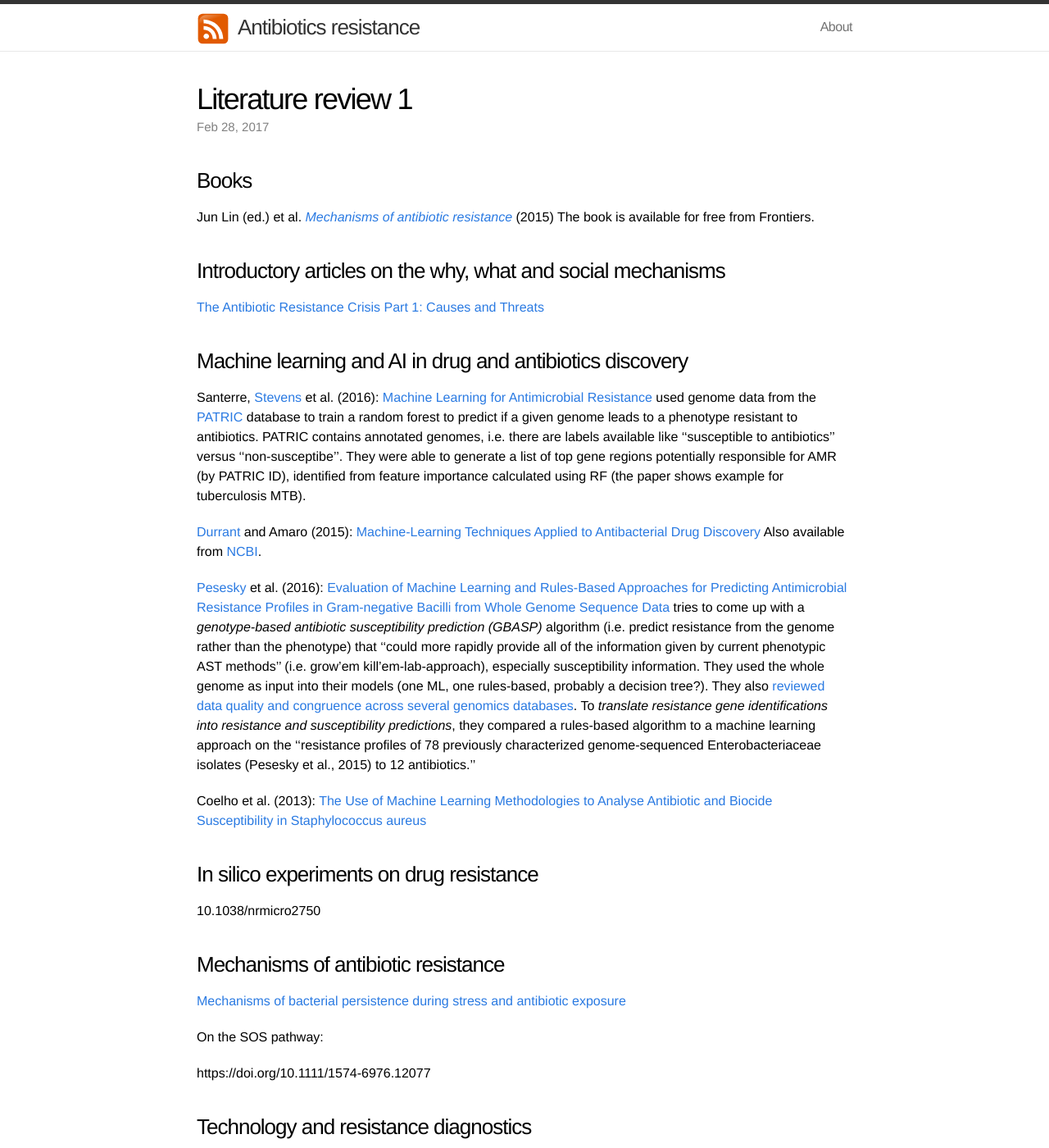
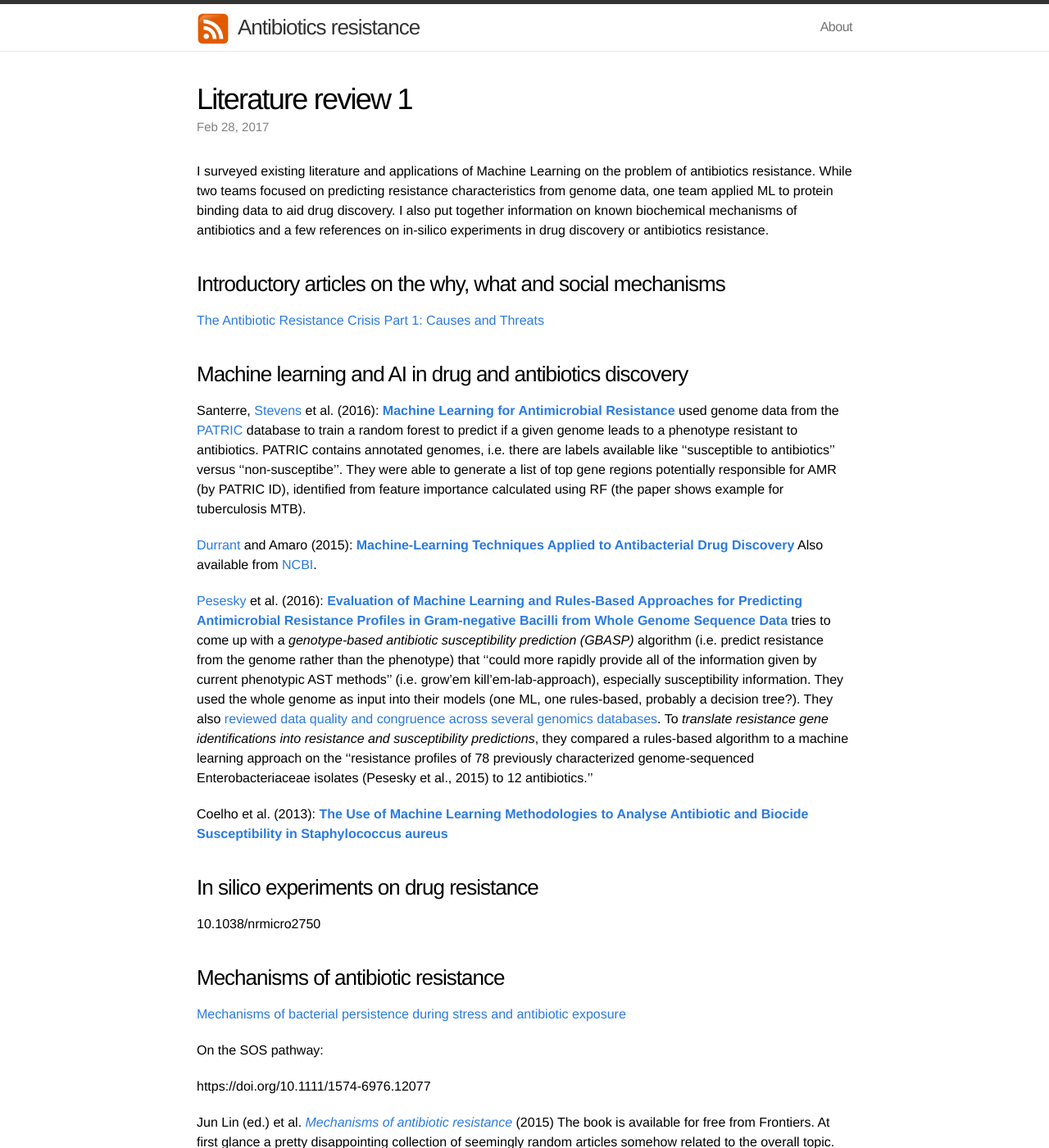
Before and after one commit to simatai/simatai.github.io, a Jekyll site: the page built from _posts/2017-02-28-literature-review.md, in a window 1280 px wide and 1400 px high. Shown: the whole window at 82% size. Built offline with Jekyll 4.4.1, drawn with Linux system fonts in a browser that asks for light colours.

Commit message:
Update 2017-02-28-literature-review.md

```diff
--- a/_posts/2017-02-28-literature-review.md
+++ b/_posts/2017-02-28-literature-review.md
@@ -4,10 +4,7 @@ date: 2017-02-28
 layout: post
 ---
 
-### Books
-
-Jun Lin (ed.) et al. [*Mechanisms of antibiotic resistance*](http://www.frontiersin.org/books/Mechanisms_of_antibiotic_resistance/547) (2015)
-The book is available for free from Frontiers.
+I surveyed existing literature and applications of Machine Learning on the problem of antibiotics resistance. While two teams focused on predicting resistance characteristics from genome data, one team applied ML to protein binding data to aid drug discovery. I also put together information on known biochemical mechanisms of antibiotics and a few references on in-silico experiments in drug discovery or antibiotics resistance.
 
 ### Introductory articles on the why, what and social mechanisms
 
@@ -17,16 +14,16 @@ The book is available for free from Frontiers.
 
 ### Machine learning and AI in drug and antibiotics discovery
 
-Santerre, [Stevens](https://www.anl.gov/contributors/rick-stevens) et al. (2016): [Machine Learning for Antimicrobial Resistance](https://arxiv.org/pdf/1607.01224.pdf) used genome data from the [PATRIC](https://www.patricbrc.org) database to train a random forest to predict if a given genome leads to a phenotype resistant to antibiotics. PATRIC contains annotated genomes, i.e. there are labels available like ''susceptible to antibiotics'' versus ''non-susceptibe''. They were able to generate a list of top gene regions potentially responsible for AMR (by PATRIC ID), identified
+Santerre, [Stevens](https://www.anl.gov/contributors/rick-stevens) et al. (2016): **[Machine Learning for Antimicrobial Resistance](https://arxiv.org/pdf/1607.01224.pdf)** used genome data from the [PATRIC](https://www.patricbrc.org) database to train a random forest to predict if a given genome leads to a phenotype resistant to antibiotics. PATRIC contains annotated genomes, i.e. there are labels available like ''susceptible to antibiotics'' versus ''non-susceptibe''. They were able to generate a list of top gene regions potentially responsible for AMR (by PATRIC ID), identified
 from feature importance calculated using RF (the paper shows example for tuberculosis MTB).
 
-[Durrant](https://amarolab.ucsd.edu/~jdurrant/) and Amaro (2015): [Machine-Learning Techniques Applied to Antibacterial Drug Discovery](https://doi.org/10.1111/cbdd.12423)
+[Durrant](https://amarolab.ucsd.edu/~jdurrant/) and Amaro (2015): **[Machine-Learning Techniques Applied to Antibacterial Drug Discovery](https://doi.org/10.1111/cbdd.12423)**
 Also available from [NCBI](https://www.ncbi.nlm.nih.gov/pmc/articles/PMC4273861/).
 
-[Pesesky](http://www.dantaslab.org/people/) et al. (2016): [Evaluation of Machine Learning and Rules-Based Approaches for Predicting Antimicrobial Resistance Profiles in Gram-negative Bacilli from Whole Genome Sequence Data](https://doi.org/10.3389/fmicb.2016.01887)
+[Pesesky](http://www.dantaslab.org/people/) et al. (2016): **[Evaluation of Machine Learning and Rules-Based Approaches for Predicting Antimicrobial Resistance Profiles in Gram-negative Bacilli from Whole Genome Sequence Data](https://doi.org/10.3389/fmicb.2016.01887)**
 tries to come up with a *genotype-based antibiotic susceptibility prediction (GBASP)* algorithm (i.e. predict resistance from the genome rather than the phenotype) that ''could more rapidly provide all of the information given by current phenotypic AST methods'' (i.e. grow'em kill'em-lab-approach), especially susceptibility information. They used the whole genome as input into their models (one ML, one rules-based, probably a decision tree?). They also [reviewed data quality and congruence across several genomics databases](https://simatai.github.io/2017/02/27/existing-datasources/). To *translate resistance gene identifications into resistance and susceptibility predictions*, they compared a rules-based algorithm to a machine learning approach on the ''resistance profiles of 78 previously characterized genome-sequenced Enterobacteriaceae isolates (Pesesky et al., 2015) to 12 antibiotics.''
 
-Coelho et al. (2013): [The Use of Machine Learning Methodologies to Analyse Antibiotic and Biocide Susceptibility in Staphylococcus aureus](http://dx.doi.org/10.1371/journal.pone.0055582)
+Coelho et al. (2013): **[The Use of Machine Learning Methodologies to Analyse Antibiotic and Biocide Susceptibility in Staphylococcus aureus](http://dx.doi.org/10.1371/journal.pone.0055582)**
 
 ### In silico experiments on drug resistance
 
@@ -40,6 +37,9 @@ On the SOS pathway:
 
 https://doi.org/10.1111/1574-6976.12077
 
+Jun Lin (ed.) et al. [*Mechanisms of antibiotic resistance*](http://www.frontiersin.org/books/Mechanisms_of_antibiotic_resistance/547) (2015)
+The book is available for free from Frontiers. At first glance a pretty disappointing collection of seemingly random articles somehow related to the overall topic.
+
 ### Technology and resistance diagnostics
 
 [Rapid point of care diagnostic tests for viral and bacterial respiratory tract infections—needs, advances, and future prospects](http://dx.doi.org/10.1016/S1473-3099(14)70827-8)
```
